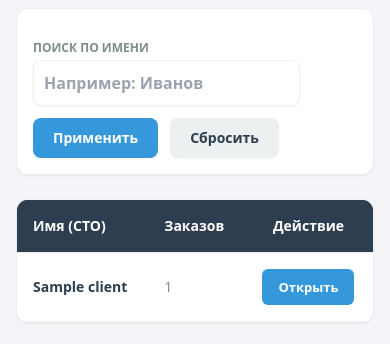
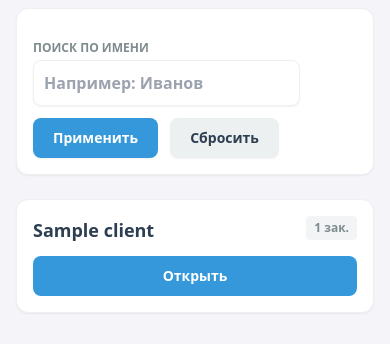
Before and after one commit to ekaterinashchelukhina/colorbox_lab, a FastAPI app: template templates/clients.html in a window 390 px wide. Shown: the part 150-494 px from the top of the page. Run offline with FastAPI, Linux system fonts and the light colour scheme; the template is opened without the code that fills it: most values are stand-ins (such as "Sample title", 1, 10 or a date in 2020); parts of the project's set-up code (start-up, migrations or seed data) failed here and were passed over; some libraries are stand-ins or nearby versions.

Commit message:
Адаптивная вёрстка базы клиентов под мобильный экран
Таблица со столбцом "Действие" съезжала за экран на телефоне. По аналогии с
/director/users: на десктопе таблица, на мобильном — карточки в столбик.

Co-Authored-By: Claude Sonnet 5 <noreply@anthropic.com>

```diff
--- a/templates/clients.html
+++ b/templates/clients.html
@@ -37,7 +37,8 @@
         <a href="/clients" class="bg-[#ecf0f1] hover:bg-[#dfe4e6] text-[#2c3e50] px-5 py-2.5 rounded-lg font-bold text-sm shadow-sm transition-colors">Сбросить</a>
     </form>
 
-    <div class="bg-white rounded-xl overflow-hidden shadow-sm border border-[#ecf0f1]">
+    <!-- ДЕСКТОПНАЯ ВЕРСИЯ: ТАБЛИЦА (скрыта на телефонах) -->
+    <div class="hidden md:block bg-white rounded-xl overflow-hidden shadow-sm border border-[#ecf0f1]">
         <table class="w-full text-left text-sm border-collapse">
             <thead class="bg-[#2c3e50] text-white">
                 <tr>
@@ -72,6 +73,29 @@
         </table>
     </div>
 
+    <!-- МОБИЛЬНАЯ ВЕРСИЯ: КАРТОЧКИ (скрыты на ПК) -->
+    <div class="flex flex-col gap-3 md:hidden">
+        {% for client in clients %}
+        <div class="bg-white p-4 rounded-xl border border-[#ecf0f1] shadow-sm">
+            <div class="flex justify-between items-start gap-3 mb-3">
+                <div class="font-bold text-lg text-[#2c3e50]">{{ client.name }}</div>
+                <span class="bg-gray-100 text-[#7f8c8d] px-2 py-1 rounded text-xs font-bold whitespace-nowrap">{{ client.orders|length }} зак.</span>
+            </div>
+            {% if role == "Директор" %}
+            <div class="text-sm text-gray-700 mb-3">
+                <span class="font-bold text-[#7f8c8d]">Филиал:</span>
+                <span class="font-medium">{{ client.branch.name if client.branch else "—" }}</span>
+            </div>
+            {% endif %}
+            <a href="/client/{{ client.id }}" class="block text-center bg-[#3498db] hover:bg-[#2980b9] text-white px-4 py-2.5 rounded-lg font-bold text-sm transition-colors">Открыть</a>
+        </div>
+        {% else %}
+        <div class="bg-white p-10 rounded-xl border border-[#ecf0f1] shadow-sm text-center text-[#7f8c8d] text-[15px]">
+            Клиенты не найдены.
+        </div>
+        {% endfor %}
+    </div>
+
     {% if total_pages > 1 %}
     {% set filter_qs = "q=" ~ filters.q|urlencode ~ "&branch_id=" ~ filters.branch_id|urlencode %}
     <div class="flex items-center justify-between bg-white p-3 rounded-xl border border-[#ecf0f1] shadow-sm text-sm">
```
